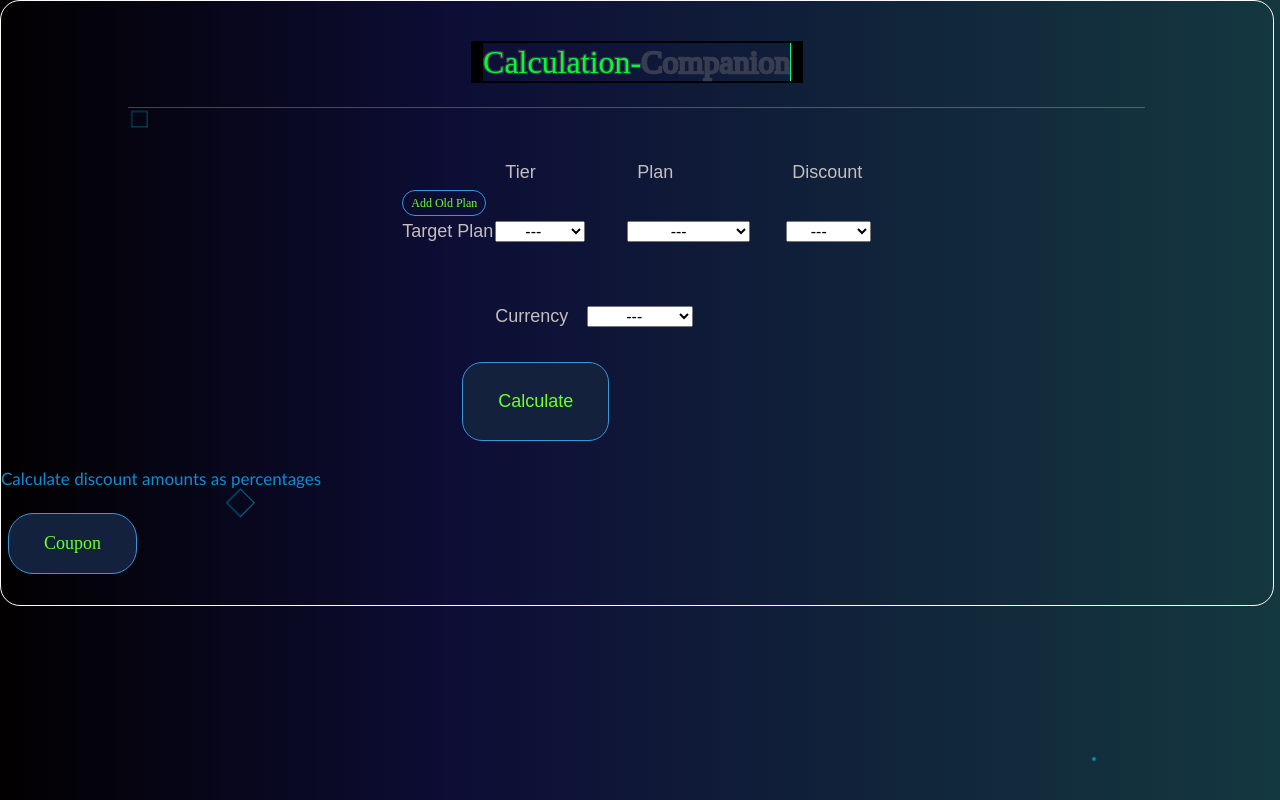
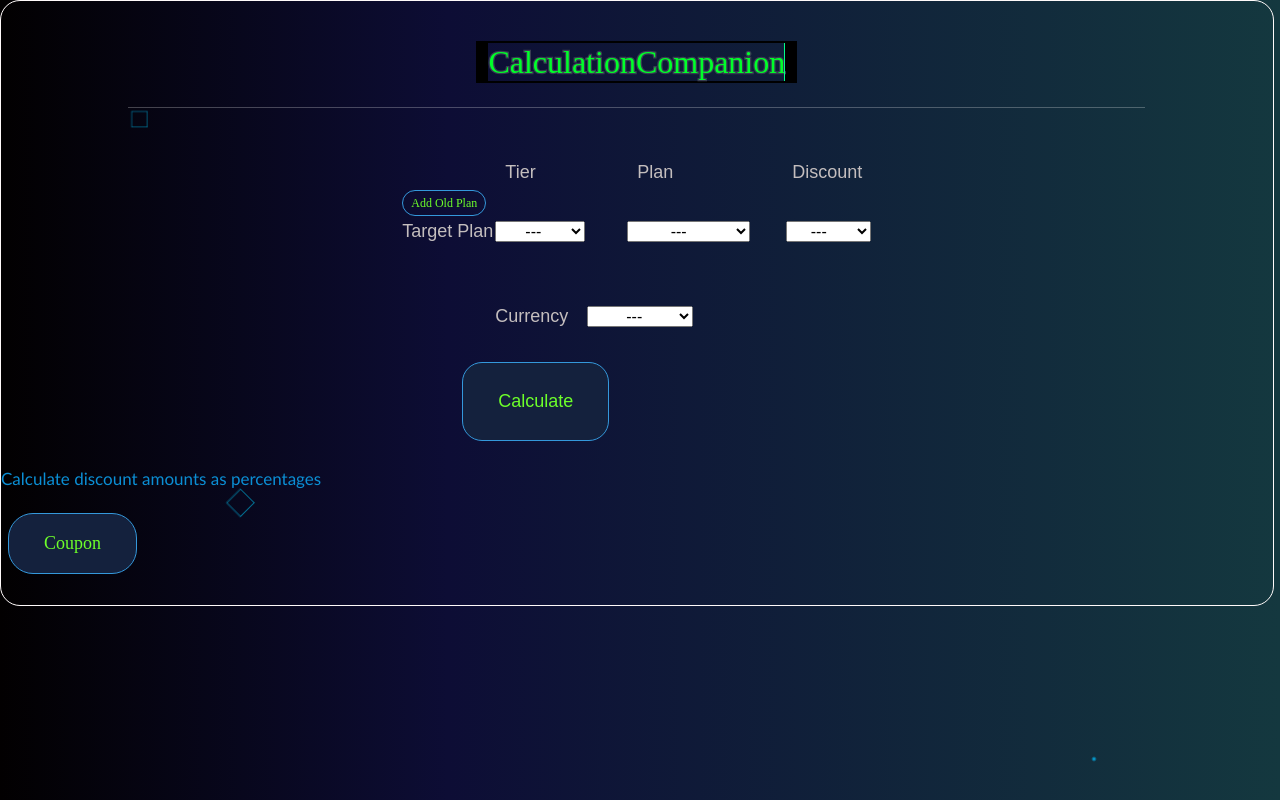
Before and after one commit to b4554m/calc, a plain HTML site: page index.html in a window 1280 px wide. Drawn offline with nearby package versions, Linux system fonts and the light colour scheme; a web font is replaced by a local one.

Commit message:
Update index.html

```diff
--- a/index.html
+++ b/index.html
@@ -459,7 +459,7 @@
 <body>
 
     <div id="wrapper">
-        <h2 data-text="Calculation-Companion">Calculation-Companion</h2>
+        <h2 data-text="CalculationCompanion">CalculationCompanion</h2>
 
         <table id="plan-table">
             <tr>
```
